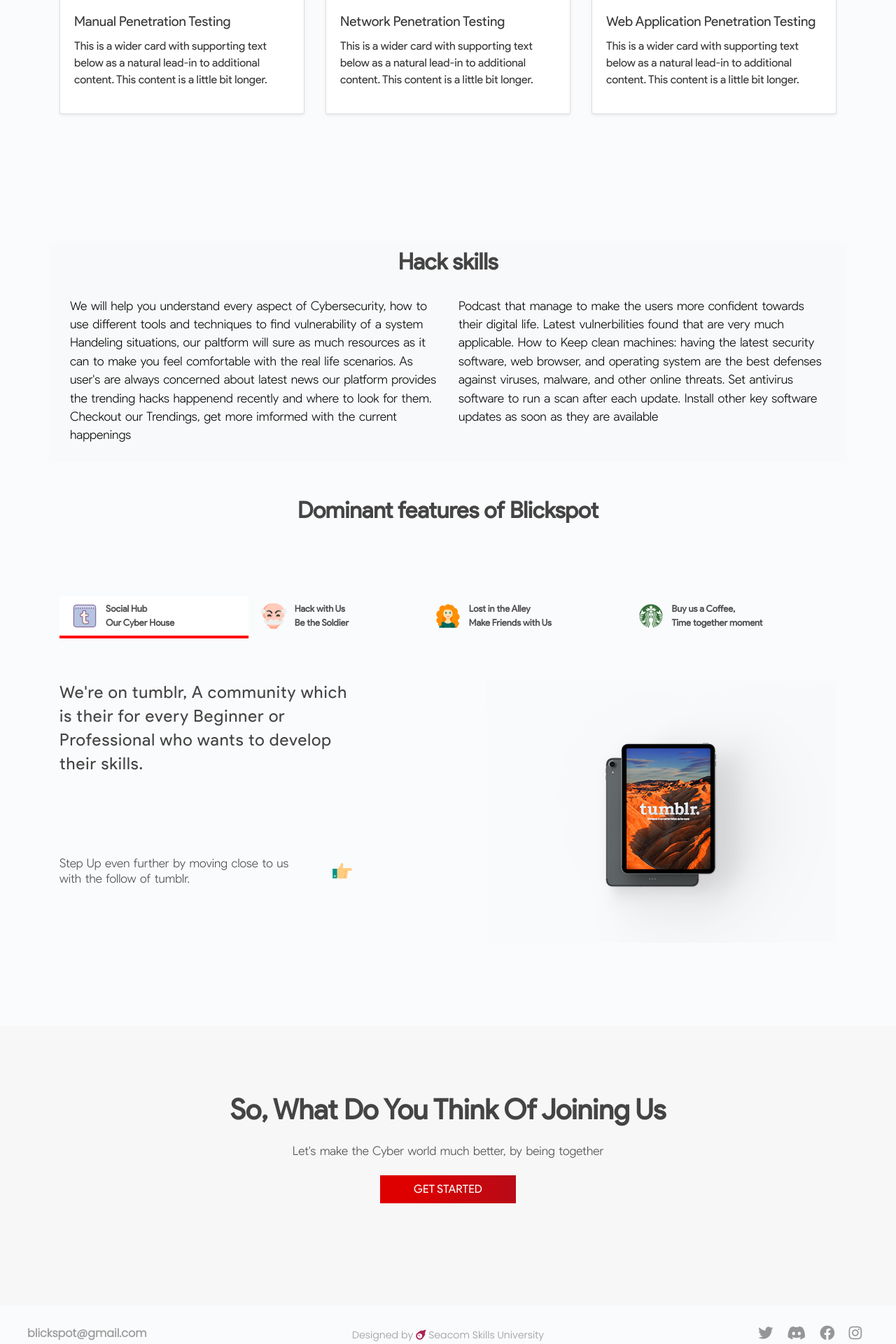
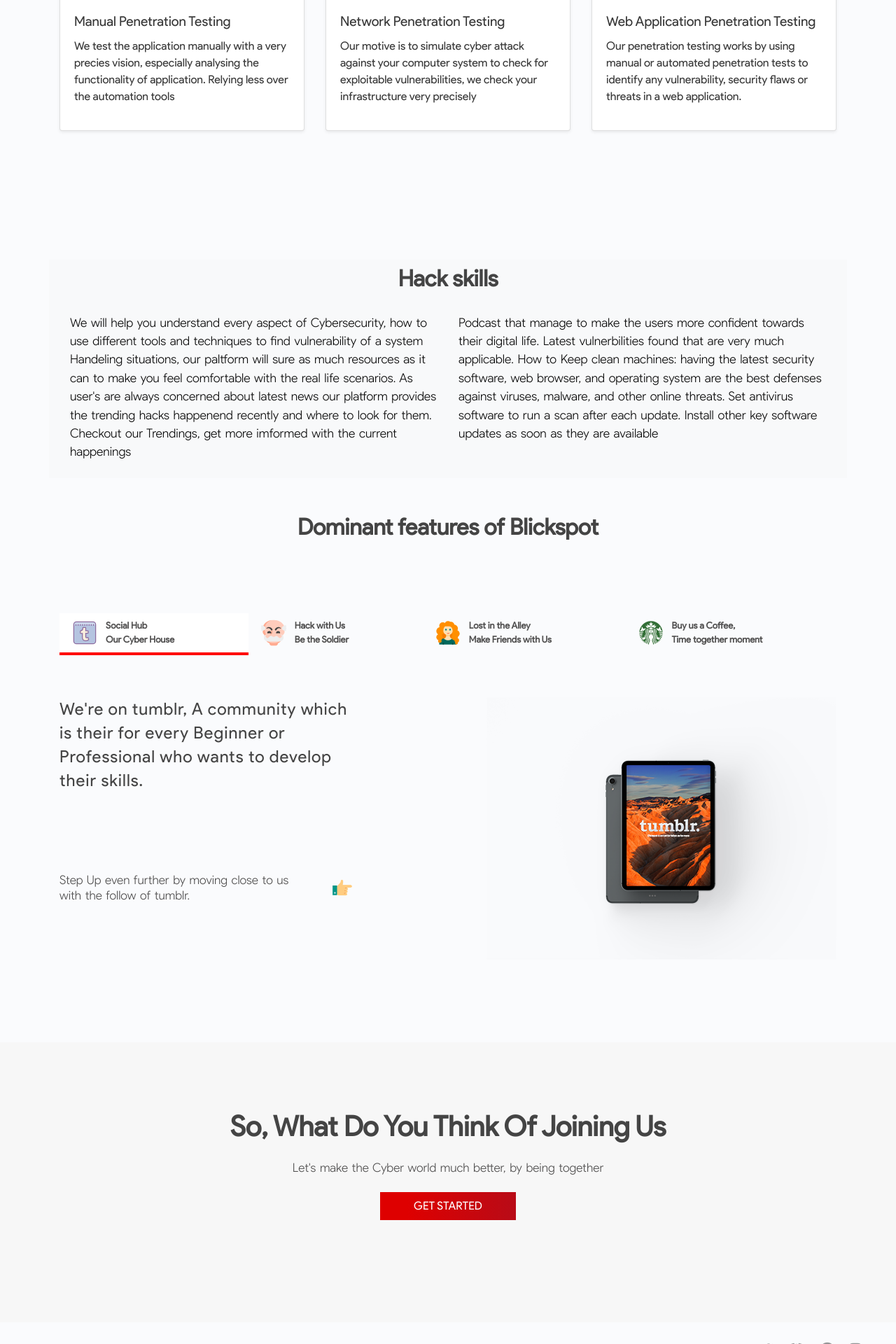
Before and after one commit to ObsiFlame/Blickspot, a Flask app: page /about in a window 1280 px wide. Shown: the part 980-2900 px from the top of the page at 70% size. Run offline with Flask 2, Linux system fonts and the light colour scheme; some libraries are stand-ins or nearby versions.

Commit message:
Updated the footer, Services content fixed About

```diff
--- a/blickspot/static/Styles/About.css
+++ b/blickspot/static/Styles/About.css
@@ -54,3 +54,15 @@ a{
     background-color: #f7f7f7;
     position: relative;
 }
+
+@media only screen and (max-width: 850px){
+    .blickspot-feature{
+        display: none !important;
+    }
+    .blickspot-feature-heading{
+        display: none !important;
+    }
+    .podcast{
+        height: 100vh !important;
+    }
+}
--- a/blickspot/templates/About-us.html
+++ b/blickspot/templates/About-us.html
@@ -63,7 +63,7 @@
                 <img src="/static/assets/Card-thumbs/new-data-services-UO-QYR28hS0-unsplash.jpg" alt="Secure Manual testing" height="225" width="100%" class="bd-placeholder card-img-top">
                 <div class="card-body">
                   <h5 class="card-title">Manual Penetration Testing</h5>
-                <p class="card-text">This is a wider card with supporting text below as a natural lead-in to additional content. This content is a little bit longer.</p>
+                <p class="card-text">We test the application manually with a very precies vision, especially analysing the functionality of application. Relying less over the automation tools</p>
                 <div class="d-flex justify-content-between align-items-center"></div>
               </div>
             </div>
@@ -74,7 +74,7 @@
                 <img src="/static/assets/Card-thumbs/science-in-hd-3kgzvab8SMg-unsplash.jpg" alt="NPT" height="225" width="100%" class="bd-placeholder card-img-top">
                 <div class="card-body">
                 <h5 class="card-title">Network Penetration Testing</h5>
-                <p class="card-text">This is a wider card with supporting text below as a natural lead-in to additional content. This content is a little bit longer.</p>
+                <p class="card-text">Our motive is to simulate cyber attack against your computer system to check for exploitable vulnerabilities, we check your infrastructure very precisely</p>
                 <div class="d-flex justify-content-between align-items-center">
                 </div>
               </div>
@@ -86,7 +86,7 @@
               <img src="/static/assets/Card-thumbs/computer-desk-electronics-indoors-374074.jpg" alt="WAPT" height="225" width="100%" class="bd-placeholder card-img-top">
               <div class="card-body">
                 <h5 class="card-title">Web Application Penetration Testing</h5>
-                <p class="card-text">This is a wider card with supporting text below as a natural lead-in to additional content. This content is a little bit longer.</p>
+                <p class="card-text"> Our penetration testing works by using manual or automated penetration tests to identify any vulnerability, security flaws or threats in a web application.</p>
                 <div class="d-flex justify-content-between align-items-center">
                 </div>
               </div>
@@ -116,7 +116,7 @@
       </div>
     </div>
 
-    <h5 class="display-4 heading m-b text-center">Dominant features of Blickspot</h5>
+    <h5 class="display-4 heading blickspot-feature-heading m-b text-center">Dominant features of Blickspot</h5>
 
     <div class="container blickspot-feature mt-5 m-auto">
       <ul class="nav nav-pills nav-fill blick-work-process text-center clearfix">
@@ -284,8 +284,8 @@
       <div class="p-4 mt-1">
         <div class="row">
           <div class="col-md-4 text-center"><span><a href="" class="contact-us">blickspot@gmail.com</a></span></div>
-          <div class="col-md-4 text-center"><span class="Designer">Designed by <i class="fas fa-meteor" style="color: #ad2351;"></i> Seacom Skills University</span>
-            <small class="community-name text-center">Blickspot Infosec Community</small>
+          <div class="col-md-4 text-center"><span class="Designer">Made with <i class="fas fa-heart" style="color: #ad2351;"></i> in West Bengal, India</span>
+            <small class="community-name text-center">&copy; BLICKSPOT</small>
           </div>
           <div class="col-md-4 text-center social-footer-icons">
             <a href="#"><i class="fab fa-instagram"></i></a>
--- a/blickspot/templates/Home.html
+++ b/blickspot/templates/Home.html
@@ -202,7 +202,7 @@
         <div class="container text-center">
          <div class="row text-center justify-content-center my-1 px-5">
             <div class="col-md-8 text-center">
-           <p class="text-center mx-5">Blickspot is the platform to work with internet's best influential content creators of all size who love photography, travel, fashion, food, comedy, music, filmmaking, technology etc</p>
+           <p class="text-center mx-5">Blickspot is the platform to work with internet's best influential content related to cyber-security of all size, meaning any topic find us on social media</p>
              <img src="/static/assets/Social Icons/instagram-new.png" class="social-icons img-fluid" alt="Instagram">
              <img src="/static/assets/Social Icons/facebook-new.png" class="social-icons img-fluid pl-4" alt="Facebook">
            </div>
@@ -215,8 +215,8 @@
         <div class="container-fluid p-5">
           <div class="row">
             <div class="col-md-4 text-center"><span><a href="" class="contact-us">blickspot@gmail.com</a></span></div>
-            <div class="col-md-4 text-center"><span class="Designer">Designed by <i class="fas fa-meteor" style="color: #ad2351;"></i> Seacom Skills University</span>
-              <small class="community-name text-center">BLICKSPOT</small>
+            <div class="col-md-4 text-center"><span class="Designer">Made with <i class="fas fa-heart" style="color: #ad2351;"></i> in West Bengal, India</span>
+              <small class="community-name text-center">&copy; BLICKSPOT</small>
             </div>
             <div class="col-md-4 text-center social-footer-icons">
               <a href="#"><i class="fab fa-instagram"></i></a>
--- a/blickspot/templates/Report.html
+++ b/blickspot/templates/Report.html
@@ -41,8 +41,8 @@
         <ul class="navbar-nav ml-lg-auto">
           <li class="nav-item d-lg-block text-dark mx-5 py-1"><a class="nav-link" href="{{url_for('cyber_attack')}}">Cyber Attacks</a></li>
           <li class="nav-item d-lg-block text-dark mx-5 py-1"><a class="nav-link" href="{{url_for('report')}}">Reports</a></li>
+          <li class="nav-item d-lg-block text-dark mx-5 py-1"><a class="nav-link" href="{{url_for('about_us')}}">Trending</a></li>
           <li class="nav-item d-lg-block text-dark mx-5 py-1"><a class="nav-link" href="{{url_for('about_us')}}">About</a></li>
-          <li class="nav-item d-lg-block text-dark mx-5 py-1"><a class="nav-link" href="{{url_for('about_us')}}">Trending</a></li>
         </ul>
         <ul class="navbar-nav align-items-lg-center d-lg-flex ml-lg-auto">
           <li class="nav-item d-lg-block"><a class="nav-link btn Youtuber-btn text-white px-5" href="{{url_for('login')}}">Login</a></li>
@@ -170,8 +170,8 @@ polygonSeries.exclude = ["AQ"];
   <div class="container-fluid p-5">
     <div class="row">
       <div class="col-md-4 text-center"><span><a href="" class="contact-us">blickspot@gmail.com</a></span></div>
-      <div class="col-md-4 text-center"><span class="Designer">Designed by <i class="fas fa-meteor" style="color: #ad2351;"></i> Seacom Skills University</span>
-        <small class="community-name text-center">BLICKSPOT</small>
+      <div class="col-md-4 text-center"><span class="Designer">Made with <i class="fas fa-heart" style="color: #ad2351;"></i> in West Bengal, India</span>
+        <small class="community-name text-center">&copy; BLICKSPOT</small>
       </div>
       <div class="col-md-4 text-center social-footer-icons">
         <a href="#"><i class="fab fa-instagram"></i></a>
--- a/blickspot/templates/Sign-in.html
+++ b/blickspot/templates/Sign-in.html
@@ -113,8 +113,8 @@
         <div class="container-fluid p-5">
           <div class="row">
             <div class="col-md-4 text-center"><span><a href="" class="contact-us">blickspot@gmail.com</a></span></div>
-            <div class="col-md-4 text-center"><span class="Designer">Designed by <i class="fas fa-meteor" style="color: #ad2351;"></i> Seacom Skills University</span>
-              <small class="community-name text-center">BLICKSPOT</small>
+            <div class="col-md-4 text-center"><span class="Designer">Made with <i class="fas fa-heart" style="color: #ad2351;"></i> in West Bengal, India</span>
+              <small class="community-name text-center">&copy; BLICKSPOT</small>
             </div>
             <div class="col-md-4 text-center social-footer-icons">
               <a href="#"><i class="fab fa-instagram"></i></a>
--- a/blickspot/templates/Sign-up.html
+++ b/blickspot/templates/Sign-up.html
@@ -122,8 +122,8 @@
       <div class="container-fluid p-5">
         <div class="row">
           <div class="col-md-4 text-center"><span><a href="" class="contact-us">blickspot@gmail.com</a></span></div>
-          <div class="col-md-4 text-center"><span class="Designer">Designed by <i class="fas fa-meteor" style="color: #ad2351;"></i> Seacom Skills University</span>
-            <small class="community-name text-center">BLICKSPOT</small>
+          <div class="col-md-4 text-center"><span class="Designer">Made with <i class="fas fa-heart" style="color: #ad2351;"></i> in West Bengal, India</span>
+            <small class="community-name text-center">&copy; BLICKSPOT</small>
           </div>
           <div class="col-md-4 text-center social-footer-icons">
             <a href="#"><i class="fab fa-instagram"></i></a>
--- a/blickspot/templates/cyber-attack.html
+++ b/blickspot/templates/cyber-attack.html
@@ -96,8 +96,8 @@
       <div class="container-fluid p-5">
         <div class="row">
           <div class="col-md-4 text-center"><span><a href="" class="contact-us">blickspot@gmail.com</a></span></div>
-          <div class="col-md-4 text-center"><span class="Designer">Designed by <i class="fas fa-meteor" style="color: #ad2351;"></i> Seacom Skills University</span>
-            <small class="community-name text-center">BLICKSPOT</small>
+          <div class="col-md-4 text-center"><span class="Designer">Made with <i class="fas fa-heart" style="color: #ad2351;"></i> in West Bengal, India</span>
+            <small class="community-name text-center">&copy; BLICKSPOT</small>
           </div>
           <div class="col-md-4 text-center social-footer-icons">
             <a href="#"><i class="fab fa-instagram"></i></a>
```
